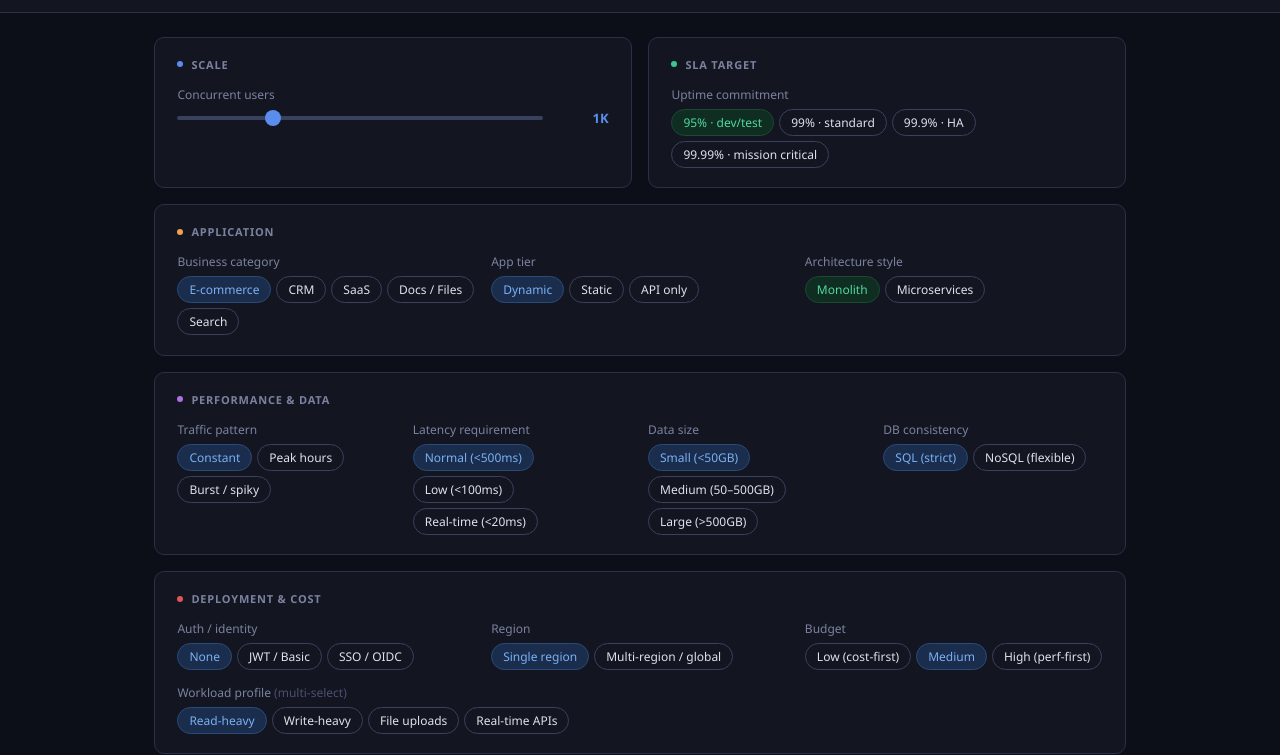
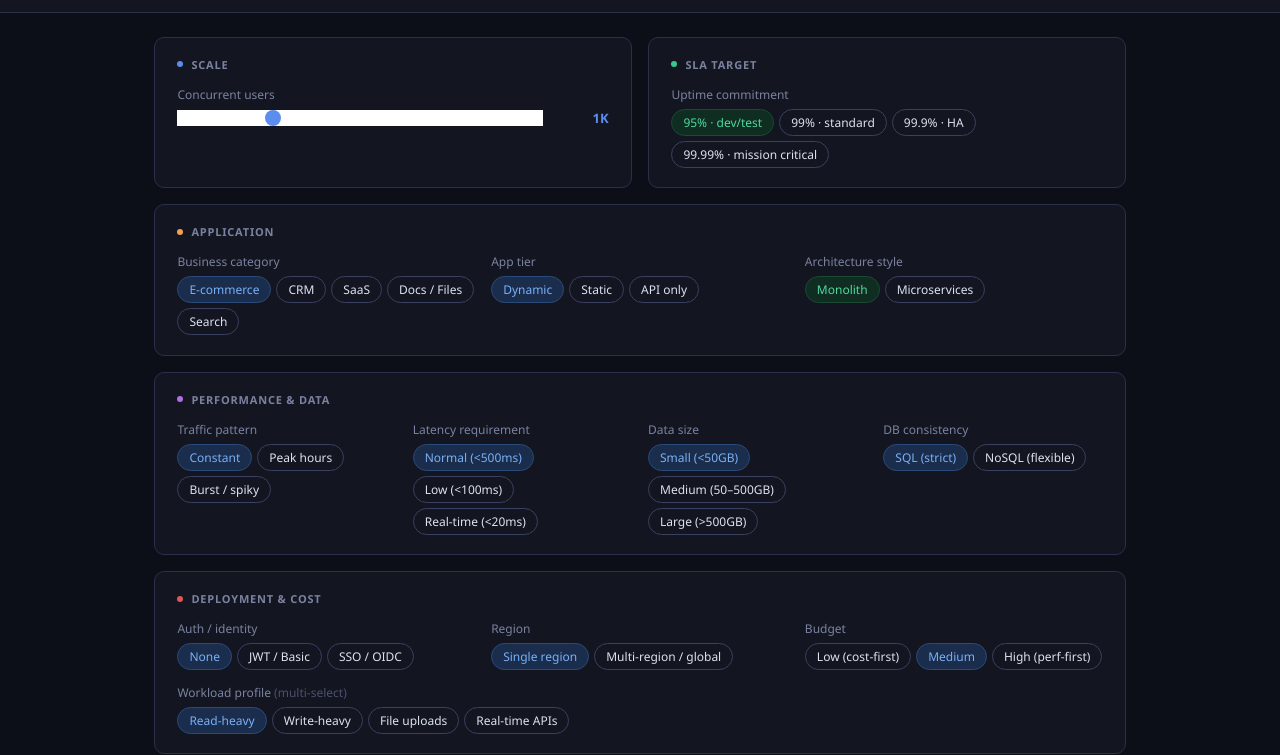
Before and after one commit to ahmad-ki/ArcgoCD, a plain HTML site: page arch-builder/frontend/index.html in a window 1280 px wide. Shown: the part 58-813 px from the top of the page. Drawn offline with Linux system fonts and the light colour scheme; a script that the page names is missing.

```diff
--- a/arch-builder/frontend/index.html
+++ b/arch-builder/frontend/index.html
@@ -93,11 +93,13 @@
 
     /* ── Slider ── */
     .slider-wrap { display: flex; align-items: center; gap: 10px; }
-    input[type=range] {
-      flex: 1; -webkit-appearance: none;
-      height: 4px; border-radius: 2px;
-      background: var(--border2); outline: none;
-    }
+
+input[type=range] {
+  flex: 1;
+  appearance: none;         /* standard */
+  -webkit-appearance: none; /* for WebKit browsers */
+}
+
     input[type=range]::-webkit-slider-thumb {
       -webkit-appearance: none; width: 16px; height: 16px;
       border-radius: 50%; background: var(--blue); cursor: pointer;
```
